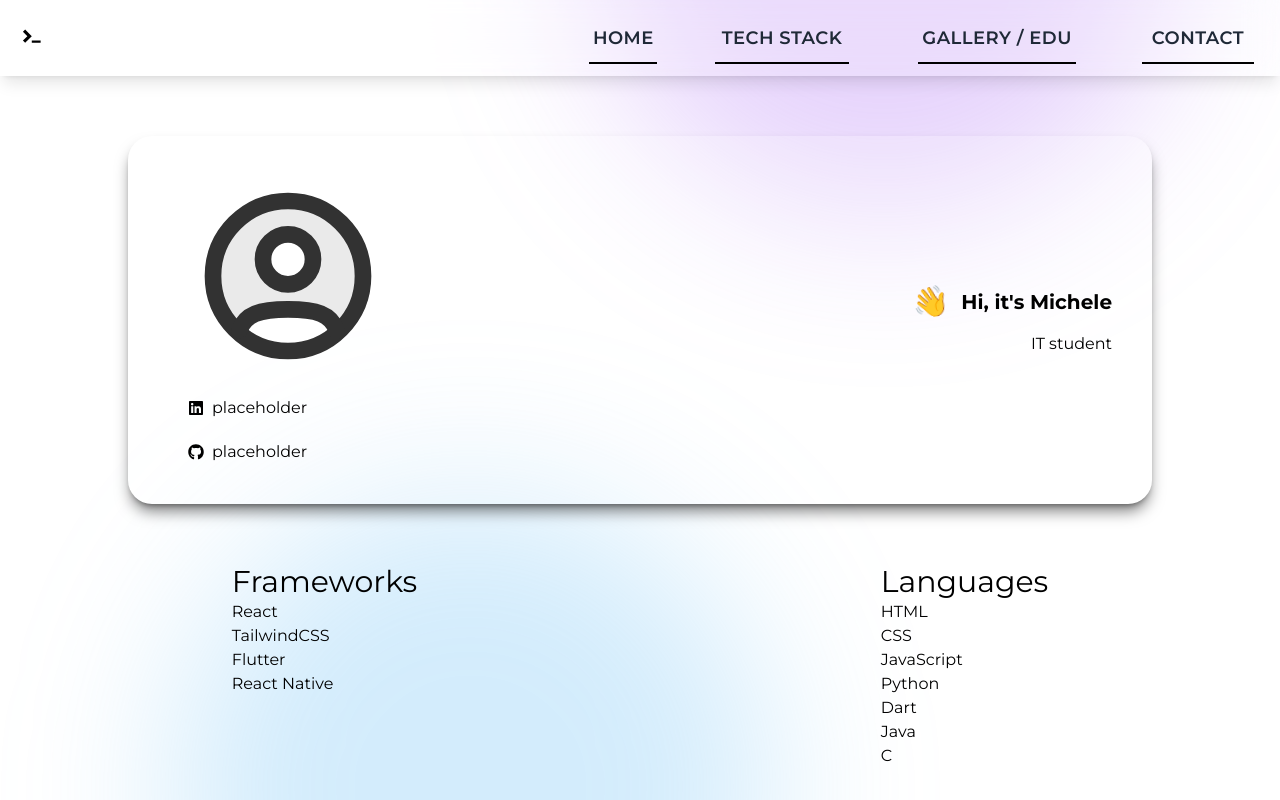
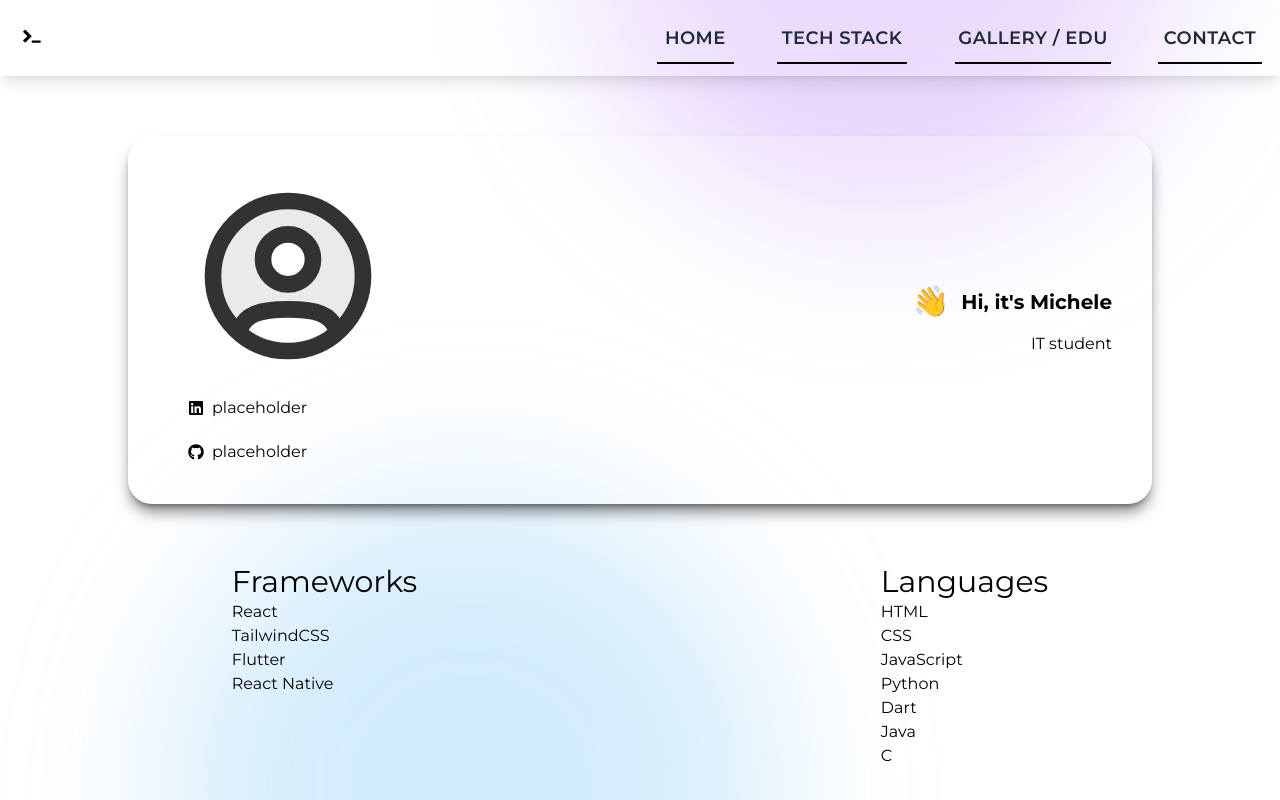
Before and after one commit to MicheleGrav/MicheleGrav.github.io, a React (Vite) app: page / in a window 1280 px wide. Built offline with nearby package versions, Linux system fonts and the light colour scheme.

Commit message:
Update navbar animation

```diff
--- a/src/components/Navbar.jsx
+++ b/src/components/Navbar.jsx
@@ -11,27 +11,27 @@ const Navbar = () => {
                 <ul className="flex items-center justify-between gap-8 mx-auto max-w-full">
                     <li className="cursor-pointer text-lg font-semibold text-gray-800 transition ease-in-out delay-75 bg-inherit hover:bg-slate500 duration300">
                         <a href="#home" className="text-lg font-semibold text-gray-800 uppercase tracking-wide relative inline-block p-3
-                        after:content-[''] after:absolute after:bottom-0 after:right-[10%] after:w-[80%] after:h-[2px] after:bg-black
+                        after:content-[''] after:absolute after:bottom-0 after:right-[5%] after:w-[90%] after:h-[2px] after:bg-black
                         after:transition-all after:duration-300 after:ease-in-out
-                        hover:after:w-0 hover:after:left-[10%]">Home</a>
+                        hover:after:w-0 hover:after:left-[5%]">Home</a>
                     </li>
-                    <li className="text-lg font-semibold text-gray-800 uppercase tracking-wide relative inline-block p-3
-                        after:content-[''] after:absolute after:bottom-0 after:right-[10%] after:w-[80%] after:h-[2px] after:bg-black
+                    <li className="cursor-pointer text-lg font-semibold text-gray-800 transition ease-in-out delay-75 bg-inherit hover:bg-slate500 duration300">
+                        <a href="#stack" className="text-lg font-semibold text-gray-800 uppercase tracking-wide relative inline-block p-3
+                        after:content-[''] after:absolute after:bottom-0 after:right-[5%] after:w-[90%] after:h-[2px] after:bg-black
                         after:transition-all after:duration-300 after:ease-in-out
-                        hover:after:w-0 hover:after:left-[10%]">
-                        <a href="#stack" className="p-3 rounded-xl hover:animate-pulse">Tech Stack</a>
+                        hover:after:w-0 hover:after:left-[5%] hover:animate-pulse">Tech Stack</a>
                     </li>
-                    <li className="text-lg font-semibold text-gray-800 uppercase tracking-wide relative inline-block p-3
-                        after:content-[''] after:absolute after:bottom-0 after:right-[10%] after:w-[80%] after:h-[2px] after:bg-black
+                    <li className="cursor-pointer text-lg font-semibold text-gray-800 transition ease-in-out delay-75 bg-inherit hover:bg-slate500 duration300">
+                        <a href="#projects" className="text-lg font-semibold text-gray-800 uppercase tracking-wide relative inline-block p-3
+                        after:content-[''] after:absolute after:bottom-0 after:right-[5%] after:w-[90%] after:h-[2px] after:bg-black
                         after:transition-all after:duration-300 after:ease-in-out
-                        hover:after:w-0 hover:after:left-[10%]">
-                        <a href="#projects" className="p-3 rounded-xl hover:animate-pulse">Gallery / Edu</a>
+                        hover:after:w-0 hover:after:left-[5%] hover:animate-pulse">Gallery / Edu</a>
                     </li>
-                    <li className="text-lg font-semibold text-gray-800 uppercase tracking-wide relative inline-block p-3
-                        after:content-[''] after:absolute after:bottom-0 after:right-[10%] after:w-[80%] after:h-[2px] after:bg-black
+                    <li className="cursor-pointer text-lg font-semibold text-gray-800 transition ease-in-out delay-75 bg-inherit hover:bg-slate500 duration300">
+                        <a href="#contact" className="text-lg font-semibold text-gray-800 uppercase tracking-wide relative inline-block p-3
+                        after:content-[''] after:absolute after:bottom-0 after:right-[5%] after:w-[90%] after:h-[2px] after:bg-black
                         after:transition-all after:duration-300 after:ease-in-out
-                        hover:after:w-0 hover:after:left-[10%]">
-                        <a href="#contact" className="p-3 rounded-xl hover:animate-pulse">Contact</a>
+                        hover:after:w-0 hover:after:left-[5%] hover:animate-pulse">Contact</a>
                     </li>
                 </ul>
             </div>
```
